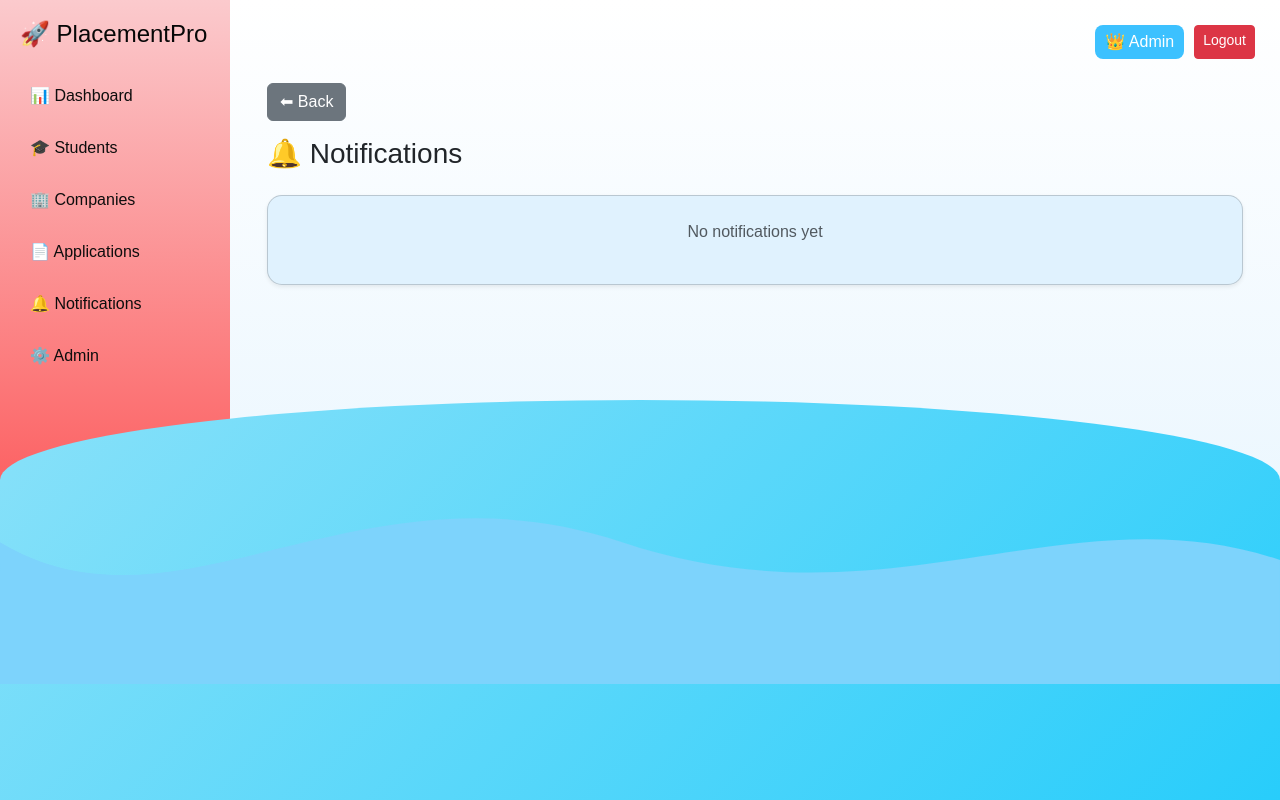
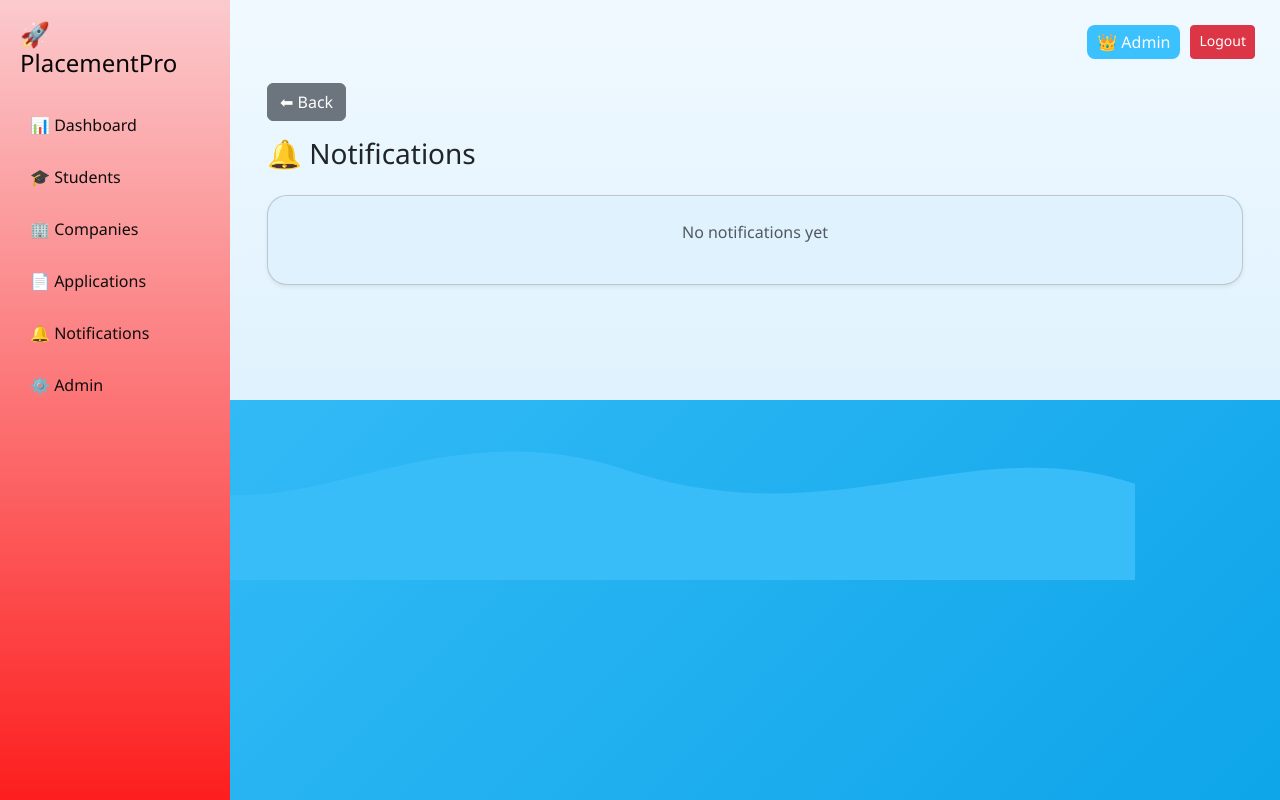
Before and after one commit to AI-Himanshu07/placementpro, a Django app: page /students/notifications/ in a window 1280 px wide. Run offline with Django 5.2, Linux system fonts and the light colour scheme; the visitor is signed in with stand-in values (Sample User, id 1).

Commit message:
ui+rsume+notification

```diff
--- a/students/templates/students/notifications.html
+++ b/students/templates/students/notifications.html
@@ -3,7 +3,6 @@
 
 <div class="container mt-4">
 
-<!-- 🔙 BACK -->
 <a href="javascript:history.back()" class="btn btn-secondary mb-3">
 ⬅ Back
 </a>
@@ -11,15 +10,16 @@
 <h3 class="mb-4">🔔 Notifications</h3>
 
 <div class="card p-4 shadow-sm"
-     style="background:#e0f2fe; border-radius:15px;">
+     style="background:#e0f2fe; border-radius:20px;">
 
 {% for note in notifications %}
 
 <div class="p-3 mb-3 rounded shadow-sm"
-     style="background:white; border-left:6px solid #38bdf8; transition:0.3s;">
+     style="background:white;
+            border-left:6px solid #0ea5e9;
+            transition:0.3s;">
 
 <p class="mb-1">{{ note.message }}</p>
-
 <small class="text-muted">{{ note.created_at }}</small>
 
 {% if user.is_superuser %}
--- a/templates/base.html
+++ b/templates/base.html
@@ -9,25 +9,45 @@
 
 body {
     margin: 0;
-    height: 100vh;
-    overflow: hidden;
-    font-family: Arial;
-    background: linear-gradient(to bottom, #ffffff, #e0f2fe);
+    font-family: 'Segoe UI', sans-serif;
+    overflow-x: hidden;
 }
 
+/* TOP LIGHT BLUE */
+.bg-top {
+    position: fixed;
+    top: 0;
+    width: 100%;
+    height: 50%;
+    background: linear-gradient(to bottom, #f0f9ff, #e0f2fe);
+    z-index: -3;
+}
 
+/* BOTTOM BLUE */
+.bg-bottom {
+    position: fixed;
+    bottom: 0;
+    width: 100%;
+    height: 50%;
+    background: linear-gradient(135deg, #38bdf8, #0ea5e9);
+    z-index: -3;
+}
 
+/* 🌊 CURVED WAVE LIKE IMAGE 4 */
+.wave {
+    position: fixed;
+    top: 45%;
+    width: 100%;
+    z-index: -2;
+}
 
-/* 🌊 WAVE */
-.wave {
-    position:absolute;
-    bottom:0;
-    width:100%;
-    height:50%;
-    background: linear-gradient(135deg, #89e1f9, #28cdfb);
-    border-top-left-radius:50% 20%;
-    border-top-right-radius:50% 20%;
-    z-index: 0;
+.wave svg {
+    width: 100%;
+    height: 220px;
+}
+
+.wave path {
+    fill: #38bdf8;
 }
 
 
```
Also changed, not shown: students/templates/students/add_notification.html (+4 -5 lines). Lines whose indentation alone changed are shown as unchanged.
